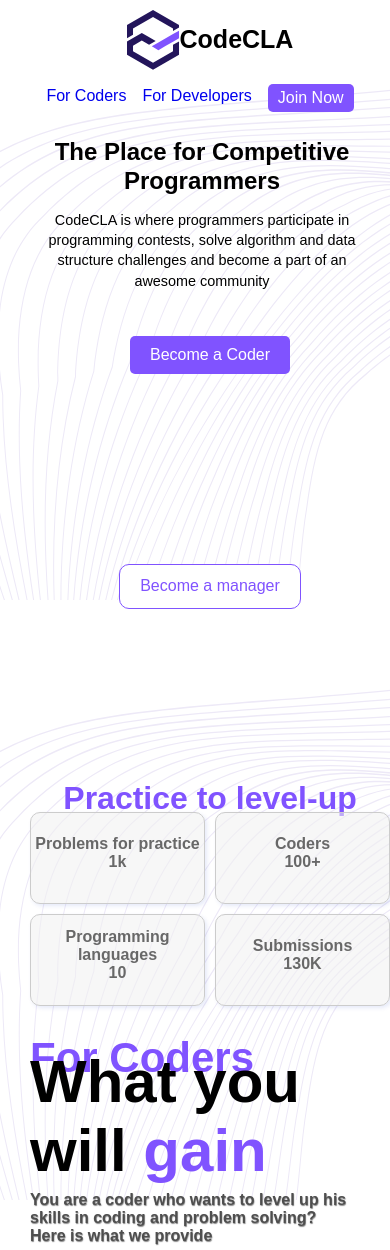
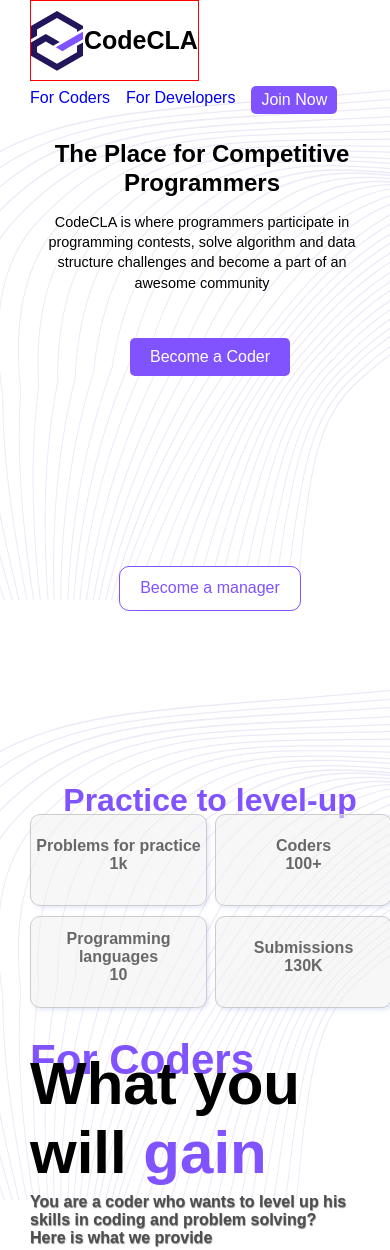
Before and after one commit to Glennoman/Project-Responsive-Design, a plain HTML site: page index.html in a window 390 px wide. Shown: the top 1250 px of the page. Drawn offline with Linux system fonts and the light colour scheme; a web font is replaced by a local one.

Commit message:
Mobile RD Final

```diff
--- a/index.html
+++ b/index.html
@@ -39,7 +39,7 @@
 
 
             <h1 class="title">Practice to level-up</h1>
-
+            <div class="container">
                 <div class="square-container">
                     <div class="square">
                         <h2 class="title-2">Problems for practice<br>1k</h2>
@@ -52,6 +52,7 @@
                     </div>
                     <div class="square">
                         <h2 class="title-2">Submissions<br>130K</h2>
+                    </div>
                 </div>
             </div>
 
--- a/style.css
+++ b/style.css
@@ -14,11 +14,12 @@ a {
 header {
     display: flex;
     flex-wrap: wrap;
-    justify-content: space-evenly;
+    justify-content: space-between;
     align-items: center; /* Center items along the cross axis */
 }
 /* CLA Logo + CLA */
 .left-top {
+    border: 1px solid red;
     display: flex;
     align-items: center; /* Center items vertically */
     justify-content: center;
@@ -223,9 +224,13 @@ header {
     position: relative;
     height: 50%;
     width: auto;
-   left: 10%;
+    left: 10%;
 }
 
+.container {
+    display: grid;
+    justify-content: center;
+}
 
 /* Square tiles 2x2 */
 .square-container {
@@ -240,13 +245,14 @@ header {
 .square {
     background-color: #f0f0f0;
     border: 1px solid #ccc;
-    background-color: rgba(240, 240, 240, 0.559); /* RGB and Blur */
-    box-shadow: 2px 2px 4px rgba(5, 50, 200, 0.1); /* Horizontal offset, vertical offset, blur radius, color */
+    background-color: rgba(240, 240, 240, 0.559);
+    box-shadow: 2px 2px 4px rgba(5, 50, 200, 0.1);
     display: flex;
-    align-items: center; /* Center vertically */
-    justify-content: center; /* Center horizontally */
+    align-items: center;
+    justify-content: center;
     height: 90px;
     border-radius: 10px;
+    width: 500px;
 }
 
 /* Media query to ensure responsiveness */
@@ -254,6 +260,9 @@ header {
     .square-container {
         grid-template-columns: repeat(2, minmax(100px, 1fr)); /* Reduce the minimum width */
         grid-gap: 10px; /* Reduce gap for smaller screens */
+    }
+    .square {
+        width: 100%;
     }
 }
 
```
Lines whose indentation alone changed are shown as unchanged.
